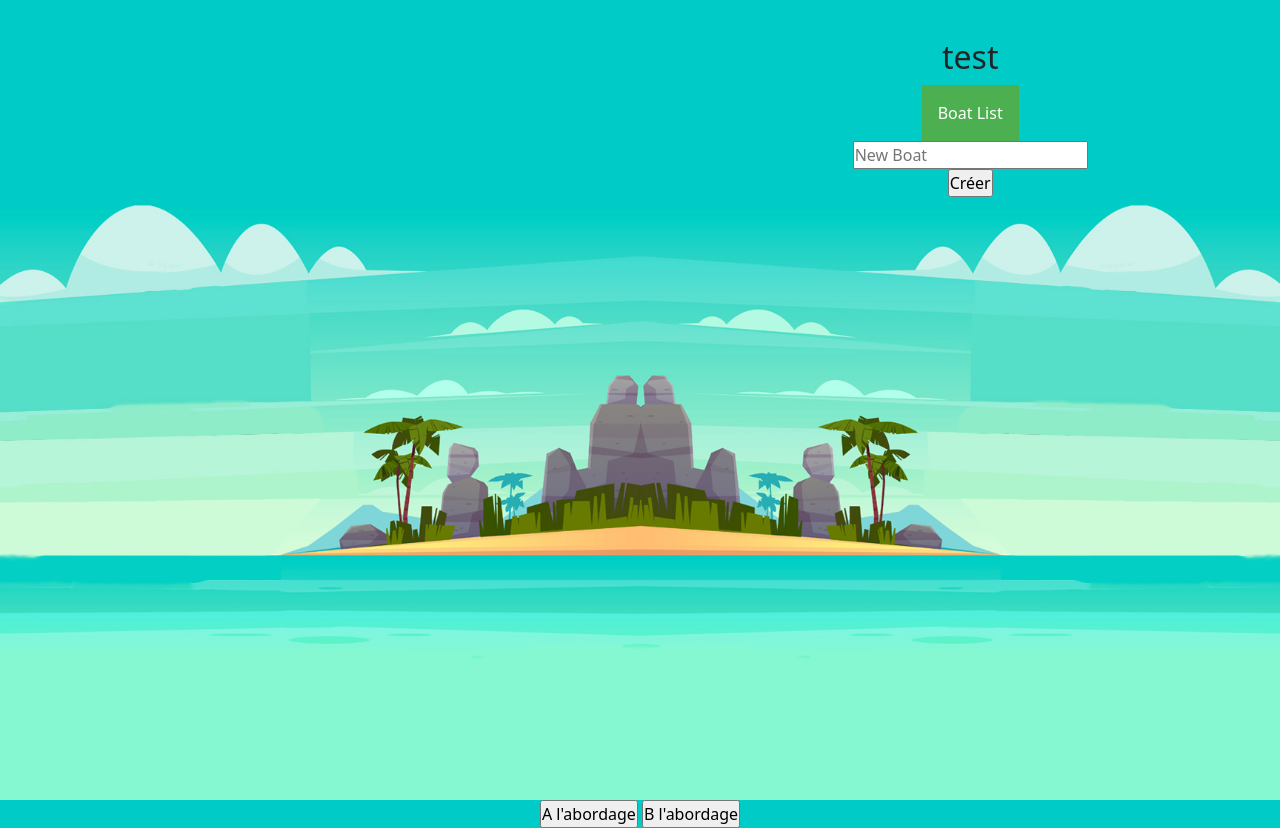
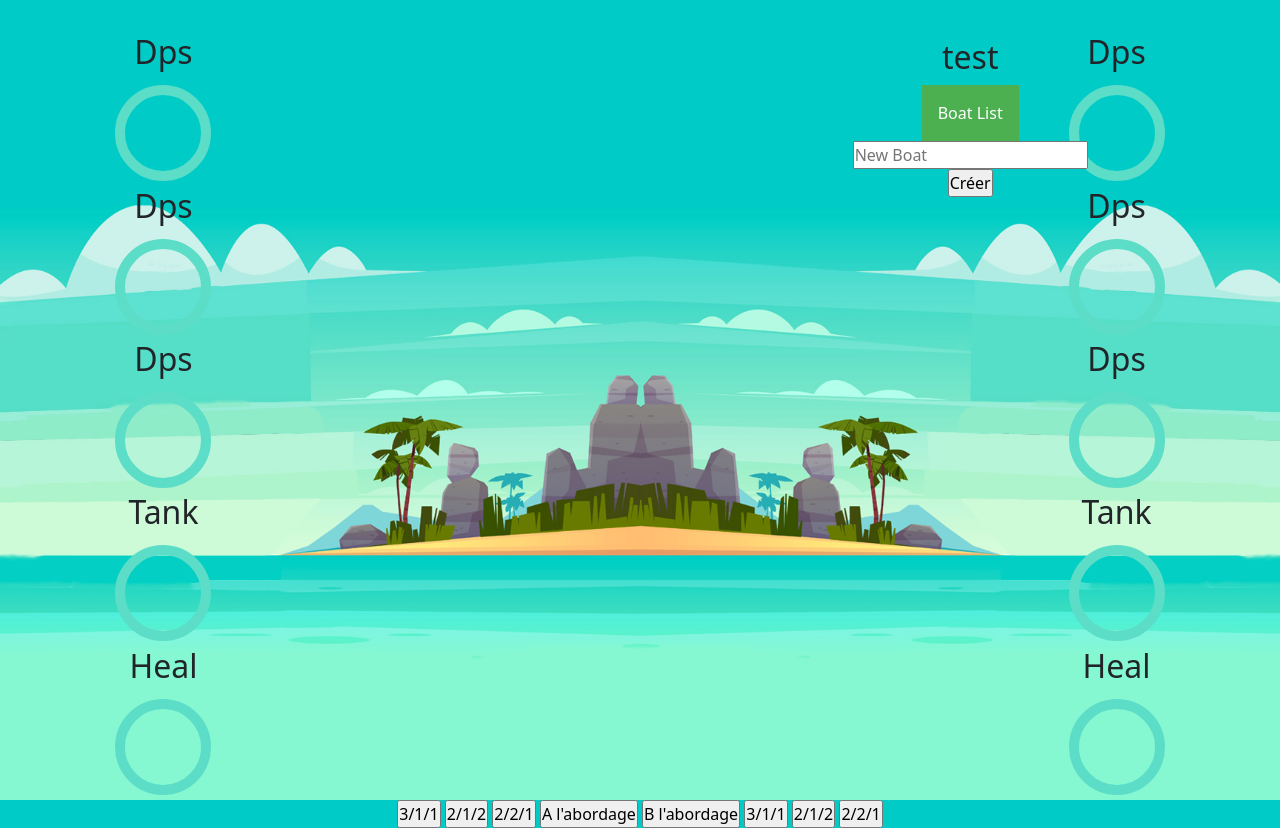
Before and after one commit to FLancon/Battleship, a PHP site: page / in a window 1280 px wide; the page is wider, and only the part inside the window is pictured. Run offline with PHP 8.4, Linux system fonts and the light colour scheme; data that the repository does not hold is empty; a stand-in replaces the project's code that opens the database connection; some libraries are stand-ins or nearby versions.

Commit message:
FIRE 🔥

```diff
--- a/index.php
+++ b/index.php
@@ -113,32 +113,90 @@ $exec_data_gunner = $data_gunner->fetchAll(PDO::FETCH_ASSOC);
 </div>
 
 
-<div class="container">
+<div class="container" id="container">
 
-    <div class="boat-1">
+    <div class="boat-1" id="boat1">
+
+    <script>
+
+        //Recup array boat 1 et transformation en obj JS
+        var dpsa1=$.parseJSON('<?php echo str_replace('\\u0000', '', json_encode($arraydps)) ?>');
+        var dpsa2=$.parseJSON('<?php echo str_replace('\\u0000', '', json_encode($arraydps)) ?>');
+        var dpsa3=$.parseJSON('<?php echo str_replace('\\u0000', '', json_encode($arraydps)) ?>');
+        var tanka1=$.parseJSON('<?php echo str_replace('\\u0000', '', json_encode($arraytank)) ?>');
+        var tanka2=$.parseJSON('<?php echo str_replace('\\u0000', '', json_encode($arraytank)) ?>');
+        var heala1=$.parseJSON('<?php echo str_replace('\\u0000', '', json_encode($arrayheal)) ?>');
+        var heala2=$.parseJSON('<?php echo str_replace('\\u0000', '', json_encode($arrayheal)) ?>');
+
+        //Recup array boat 2 et transformation en obj JS
+        var dpsb1=$.parseJSON('<?php echo str_replace('\\u0000', '', json_encode($arraydps)) ?>');
+        var dpsb2=$.parseJSON('<?php echo str_replace('\\u0000', '', json_encode($arraydps)) ?>');
+        var dpsb3=$.parseJSON('<?php echo str_replace('\\u0000', '', json_encode($arraydps)) ?>');
+        var tankb1=$.parseJSON('<?php echo str_replace('\\u0000', '', json_encode($arraytank)) ?>');
+        var tankb2=$.parseJSON('<?php echo str_replace('\\u0000', '', json_encode($arraytank)) ?>');
+        var healb1=$.parseJSON('<?php echo str_replace('\\u0000', '', json_encode($arrayheal)) ?>');
+        var healb2=$.parseJSON('<?php echo str_replace('\\u0000', '', json_encode($arrayheal)) ?>');
+
+        // Création Array BOAT 1 & 2
+        var arrayboat1 = [dpsa1, dpsa2, dpsa3, tanka1, heala1];
+        var arrayboat2 = [dpsb1, dpsb2, dpsb3, tankb1, healb1];
 
 
-    <!-- A DEVELOPPER EN JS Pour boucler sur les tableaux d'objet JS "ArrayBoat1" & "ArrayBoat2" -->
+        // Creation graphique des Avatars Gunners du BOAT 1
+        for (let i in arrayboat1) {
+
+            var newH2 = document.createElement("h2");
+            newH2.className = 'gunner-class 1' + i + '';
+            let name = document.createTextNode(arrayboat1[i].Gunnerclass)
+            newH2.appendChild(name);
 
 
-     <?php
-        foreach($exec_data_gunner as $data_gunner) {?>
-            <h2 class="gunner-name"> <?php echo $data_gunner ['ROLE']?></h2>
-            <div class="circle" id="circle" style="background-image: url('<?php echo $data_gunner ['IMG']?>');" ></div>
-        <?php }
-        ?>
+            var newDiv = document.createElement("div");
+            newDiv.className = 'circle 1';
+            newDiv.id = 'circle 1'+i+'';
+            newDiv.style = 'background-image: url(' + arrayboat1[i].Gunnerimg + ');'
 
+            const boat1 = document.querySelector('#boat1');
+
+            boat1.appendChild(newH2);
+            boat1.appendChild(newDiv);
+        }
+
+        console.log(arrayboat1)
+
+    </script>
 
     </div>
 
-    <div class="boat-2">
+    <div class="boat-2" id="boat2">
 
-    <?php
-    foreach($exec_data_gunner as $data_gunner) {?>
-        <h2 class="gunner-name"> <?php echo $data_gunner ['ROLE']?></h2>
-        <div class="circle" id="circle" style="background-image: url('<?php echo $data_gunner ['IMG']?>');" ></div>
-    <?php }
-    ?>
+    <script>
+
+        // Creation graphique des Avatars Gunners du BOAT 2
+        for (let i in arrayboat2) {
+
+            var newH2 = document.createElement("h2");
+            newH2.className = 'gunner-class 2' + i + '';
+            let name = document.createTextNode(arrayboat2[i].Gunnerclass)
+            newH2.appendChild(name);
+
+
+            var newDiv = document.createElement("div");
+            newDiv.className = 'circle 2';
+            newDiv.id = 'circle 2'+i+'';
+            newDiv.style = 'background-image: url(' + arrayboat2[i].Gunnerimg + ');'
+
+            const boat1 = document.querySelector('#boat2');
+
+            boat2.appendChild(newH2);
+            boat2.appendChild(newDiv);
+        }
+
+        console.log(arrayboat2)
+
+
+    </script>
+
 
 
     </div>
@@ -148,35 +206,20 @@ $exec_data_gunner = $data_gunner->fetchAll(PDO::FETCH_ASSOC);
 
 
 <div class="button">
+    <input type="submit" id="btnteama1" onclick="pushBoat1a1()" value="3/1/1">
+    <input type="submit" id="btnteama2" onclick="pushBoat1a2()" value="2/1/2">
+    <input type="submit" id="btnteama3" onclick="pushBoat1a3()" value="2/2/1">
     <input type="submit" id="btnattack" onclick="attackA()" value="A l'abordage">
     <input type="submit" id="btnattack" onclick="attackB()" value="B l'abordage">
+    <input type="submit" id="btnteamb1" onclick="pushBoat2b1()" value="3/1/1">
+    <input type="submit" id="btnteamb2" onclick="pushBoat2b2()" value="2/1/2">
+    <input type="submit" id="btnteamb3" onclick="pushBoat2b3()" value="2/2/1">
 </div>
-<script>
 
 
 
-//Recup array boat 1 et transformation en obj JS
-var dpsa1=$.parseJSON('<?php echo str_replace('\\u0000', '', json_encode($arraydps)) ?>');
+<script>
 
-var dpsa2=$.parseJSON('<?php echo str_replace('\\u0000', '', json_encode($arraydps)) ?>');
-
-var tanka1=$.parseJSON('<?php echo str_replace('\\u0000', '', json_encode($arraytank)) ?>');
-
-var tanka2=$.parseJSON('<?php echo str_replace('\\u0000', '', json_encode($arraytank)) ?>');
-
-var heala1=$.parseJSON('<?php echo str_replace('\\u0000', '', json_encode($arrayheal)) ?>');
-
-
-//Recup array boat 2 et transformation en obj JS
-var dpsb1=$.parseJSON('<?php echo str_replace('\\u0000', '', json_encode($arraydps)) ?>');
-
-var dpsb2=$.parseJSON('<?php echo str_replace('\\u0000', '', json_encode($arraydps)) ?>');
-
-var tankb1=$.parseJSON('<?php echo str_replace('\\u0000', '', json_encode($arraytank)) ?>');
-
-var tankb2=$.parseJSON('<?php echo str_replace('\\u0000', '', json_encode($arraytank)) ?>');
-
-var healb1=$.parseJSON('<?php echo str_replace('\\u0000', '', json_encode($arrayheal)) ?>');
 
 
 
@@ -199,21 +242,126 @@ var healb1=$.parseJSON('<?php echo str_replace('\\u0000', '', json_encode($array
 
 
 
+// Function Push Pré-composition Team in ARRAYBOAT1
+function pushBoat1a1() {
 
-// Array Composé des Valeurs du BOAT 1
-var arrayboat1 = [];
-arrayboat1.push(dpsa1, dpsa2, tanka1, tanka2, heala1);
-console.log(arrayboat1);
+    arrayboat1.length = 0;
+    arrayboat1.push(dpsa1, dpsa2, dpsa3, tanka1, heala1);
 
-// Array Composé des Valeurs du BOAT 2
-var arrayboat2 = [];
-arrayboat2.push(dpsb1, dpsb2, tankb1, tankb2, healb1);
-console.log(arrayboat2);
+    for (let i in arrayboat1) {
+        let title = document.getElementsByClassName('gunner-class 1'+i+'')
+        let circle = document.getElementById('circle 1'+i+'');
+            for(let titre of title){
+                titre.textContent = ''+arrayboat1[i].Gunnerclass+'';
+            }
+
+        circle.style= 'background-image: url('+arrayboat1[i].Gunnerimg+');';
+
+    }
+
+    console.log(arrayboat1);
+
+}
 
 
 
+function pushBoat1a2() {
 
-// TEST Pattern d'attaque
+    arrayboat1.length = 0;
+    arrayboat1.push(dpsa1, dpsa2, tanka1, heala1, heala2);
+
+    for (let i in arrayboat1) {
+        let title = document.getElementsByClassName('gunner-class 1'+i+'')
+        let circle = document.getElementById('circle 1'+i+'');
+            for(let titre of title){
+                titre.textContent = ''+arrayboat1[i].Gunnerclass+'';
+            }
+        circle.style= 'background-image: url('+arrayboat1[i].Gunnerimg+');';
+
+    }
+
+    console.log(arrayboat1);
+
+}
+
+function pushBoat1a3() {
+    arrayboat1.length = 0;
+    arrayboat1.push(dpsa1, dpsa2, tanka1, tanka2, heala1);
+
+    for (let i in arrayboat1) {
+        let title = document.getElementsByClassName('gunner-class 1'+i+'')
+        let circle = document.getElementById('circle 1'+i+'');
+
+            for(let titre of title){
+                titre.textContent = ''+arrayboat1[i].Gunnerclass+'';
+            }
+
+        circle.style= 'background-image: url('+arrayboat1[i].Gunnerimg+');';
+
+    }
+
+    console.log(arrayboat1);
+}
+
+// Function Push Pré-composition Team in ARRAYBOAT2
+function pushBoat2b1() {
+    arrayboat2.length = 0;
+    arrayboat2.push(dpsb1, dpsb2, dpsb3, tankb1, healb1);
+
+    for (let i in arrayboat2) {
+        let title = document.getElementsByClassName('gunner-class 2'+i+'')
+        let circle = document.getElementById('circle 2'+i+'');
+
+            for(let titre of title){
+                titre.textContent = ''+arrayboat2[i].Gunnerclass+'';
+            }
+
+        circle.style= 'background-image: url('+arrayboat2[i].Gunnerimg+');';
+
+    }
+
+    console.log(arrayboat2);
+}
+function pushBoat2b2() {
+    arrayboat2.length = 0;
+    arrayboat2.push(dpsb1, dpsb2, tankb1, healb1, healb2);
+
+    for (let i in arrayboat2) {
+        let title = document.getElementsByClassName('gunner-class 2'+i+'')
+        let circle = document.getElementById('circle 2'+i+'');
+
+            for(let titre of title){
+                titre.textContent = ''+arrayboat2[i].Gunnerclass+'';
+            }
+
+        circle.style= 'background-image: url('+arrayboat2[i].Gunnerimg+');';
+
+    }
+
+    console.log(arrayboat2);
+}
+function pushBoat2b3() {
+    arrayboat2.length = 0;
+    arrayboat2.push(dpsb1, dpsb2, tankb1, tankb2, healb1);
+
+    for (let i in arrayboat2) {
+        let title = document.getElementsByClassName('gunner-class 2'+i+'')
+        let circle = document.getElementById('circle 2'+i+'');
+
+            for(let titre of title){
+                titre.textContent = ''+arrayboat2[i].Gunnerclass+'';
+            }
+
+        circle.style= 'background-image: url('+arrayboat2[i].Gunnerimg+');';
+
+    }
+
+    console.log(arrayboat2);
+}
+
+
+
+// Pattern Attack BOAT 1
 function attackA() {
     for (let i in arrayboat2) {
         arrayboat2[i].Gunnerpv = (arrayboat2[i].Gunnerpv - arrayboat1[i].Gunnerdps);
@@ -222,22 +370,27 @@ function attackA() {
             arrayboat2.splice([i],1);
         }
     }
+
+
+
     console.log(arrayboat2);
 
 }
 
 
-// TEST Pattern d'attaque
+// Pattern Attack BOAT 2
 function attackB() {
     for (let i in arrayboat1) {
         arrayboat1[i].Gunnerpv = (arrayboat1[i].Gunnerpv - arrayboat2[i].Gunnerdps);
 
         if (arrayboat1[i].Gunnerpv <= 1) {
-            arraypvboat1.splice([i],1);
+            arrayboat1.splice([i],1);
         }
-        console.log(arrayboat1);
     }
+    console.log(arrayboat1);
 }
+
+
 
 
     // fetch("index.php")
```
